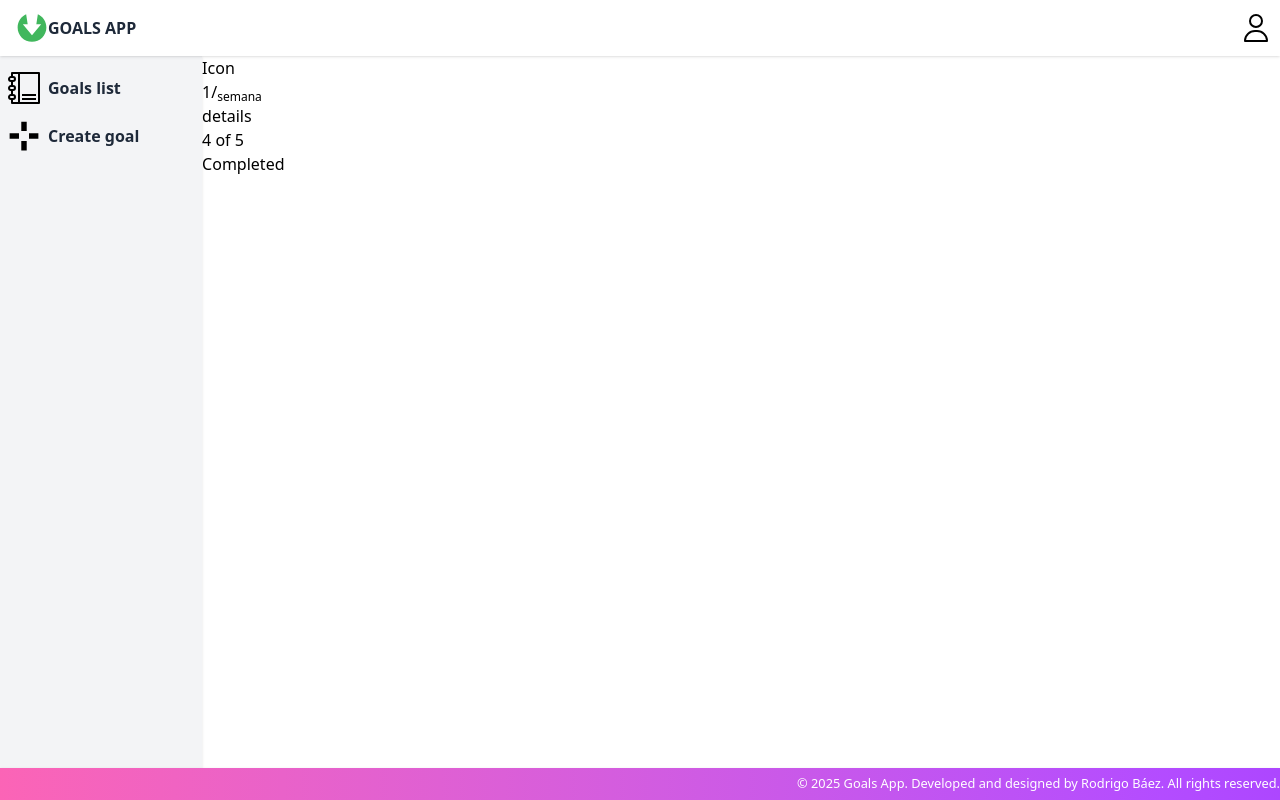
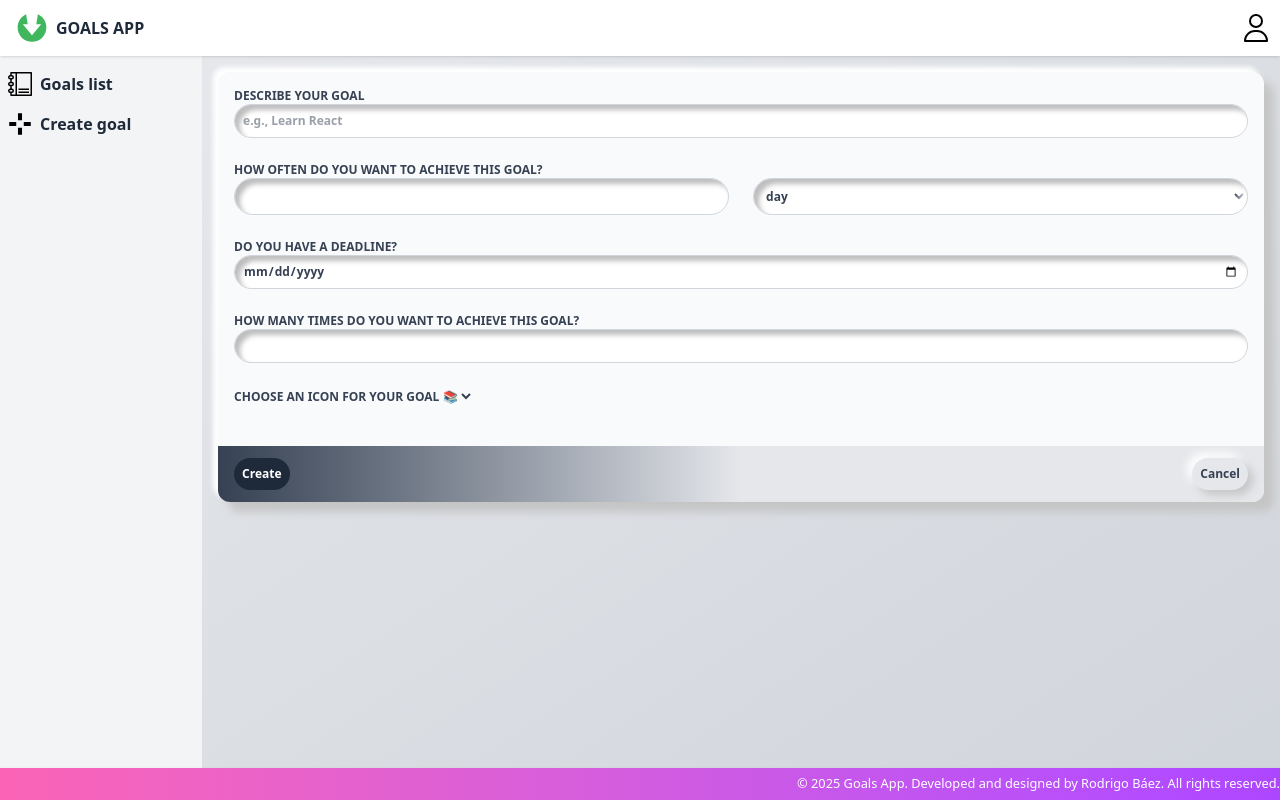
Before and after one commit to RodrigoBaezG/Goals-app, a React (Vite) app: page / in a window 1280 px wide. Built offline with nearby package versions, Linux system fonts and the light colour scheme.

Commit message:
Goal form css

```diff
--- a/src/App.css
+++ b/src/App.css
@@ -1,3 +1,26 @@
-#root {
+@reference "tailwindcss";
 
+.tarjeta {
+    @apply m-4 text-gray-700 text-xs mx-4 rounded-xl shadow-[10px_10px_10px_#c5c5c5,_-5px_-5px_5px_#ffffff] bg-gray-50 overflow-hidden;
 }
+
+.button {
+    @apply flex justify-center items-center p-2 font-bold h-8;
+}
+
+.button--gray {
+    @apply bg-gray-200 font-bold h-8 p-2 text-gray-700 hover:bg-gray-100 rounded-3xl shadow-[5px_5px_10px_#c5c5c5,_-5px_-5px_10px_#ffffff];
+}
+
+.button--black {
+    @apply bg-gray-800 text-white font-bold h-8 p-2 hover:bg-gray-600 rounded-3xl;
+}
+
+.label {
+    @apply text-gray-700 font-bold block uppercase text-xs mb-6;
+}
+
+.input {
+    @apply w-full p-2 rounded-3xl border bg-white border-gray-300 focus:outline-none focus:ring-2 focus:ring-blue-500;
+    box-shadow: inset 5px 5px 5px #bebebe, inset -5px -5px 10px #ffffff;
+}
--- a/src/App.jsx
+++ b/src/App.jsx
@@ -2,14 +2,16 @@ import './App.css'
 import Header from './components/Header.jsx';
 import Main from './components/Main.jsx';
 import Footer from './components/Footer.jsx';
-import Goal from './components/lista/Goal.jsx';
+import List from './components/lista/List.jsx';
+import Details from './components/nueva/Details.jsx';
 
 function App() {
   return (
     <div className="App">
       <Header></Header>
       <Main>
-        <Goal></Goal>
+        {/* <List></List> */}
+        <Details></Details>
       </Main>
       <Footer></Footer>
     </div>
--- a/src/components/Header.module.css
+++ b/src/components/Header.module.css
@@ -13,7 +13,7 @@
 }
 
 .title {
-    @apply flex uppercase font-semibold text-gray-800;
+    @apply  ml-2 flex uppercase font-semibold text-gray-800;
 }
 
 .icon {
--- a/src/components/Main.jsx
+++ b/src/components/Main.jsx
@@ -2,6 +2,7 @@ import MainCss from './Main.module.css';
 import ListIcon from '../img/ListIcon.svg';
 import NewGoalIcon from '../img/newgoal.svg';
 import Link from './Link';
+import List from './lista/List.jsx';
 
 
 function Main({children}) {
--- a/src/components/Main.module.css
+++ b/src/components/Main.module.css
@@ -1,8 +1,15 @@
 @reference "tailwindcss";
+
+
+.tarjeta {
+
+    @apply rounded-xl m-2 text-gray-700 text-xs mx-4 shadow-[10px_10px_20px_#c5c5c5,_-10px_-10px_20px_#ffffff]
+
+}
 
 .mainContainer {
     height: calc(100vh - 88px);
-    @apply flex;
+    @apply flex flex-row overflow-hidden;
 }
 
 .aside{
@@ -11,9 +18,9 @@
 }
 
 .main{
-    @apply w-full h-full overflow-scroll;
+    @apply w-full h-full overflow-scroll bg-gradient-to-tl from-gray-300 to-gray-200;
 }
 
 .icon {
-    @apply h-8 mr-2;
+    @apply h-6 mr-2;
 }
--- a/src/components/lista/Goal.jsx
+++ b/src/components/lista/Goal.jsx
@@ -1,19 +1,28 @@
-function Goal() {
+import styles from './Goal.module.css';
+
+
+
+function Goal({icono, details, period, events, goal, completed}) {
+
+
+
     return (
-        <div>
-            <div>
-                <div>Icon</div>
-                <p>1/<sub>semana</sub></p>
-                <p>details</p>
+        <div className={styles.goal + " tarjeta"}>
+            <div className="flex items-center justify-center">
+                <div className={styles.icon}>{icono}</div>
+                <p className={styles.frecuency}>{events}<sub className='text-xs flex ml-2'>/{period}</sub></p>
+                <p>{details}</p>
             </div>
-            <div>
-                <div>
-                    <p>4 of 5</p>
-                    <div>
-                        <div></div>
+            <div className="flex items-center">
+                <div className='relative m-5 mx-8'>
+                    <p className='text-center'>{completed} of {goal}</p>
+                    <div className={styles.progressBar}>
+                        <div
+                        style={{ width: `${Math.round((completed / goal) * 100)}%` }}
+                        className={styles.progress}></div>
                     </div>
                 </div>
-                <button>Completed</button>
+                <button className='button--gray mr-2'>Completed</button>
             </div>
         </div>
     );
--- /dev/null
+++ b/src/components/lista/Goal.module.css
@@ -0,0 +1,23 @@
+@reference "tailwindcss";
+
+.goal {
+    @apply flex h-14 p-2 justify-between items-center;
+}
+
+.icon {
+    @apply flex items-center justify-center h-10 w-10 m-2 rounded-3xl bg-gray-100 text-2xl;
+    box-shadow: inset 5px 5px 10px #bebebe, inset -5px -5px 10px #ffffff;
+}
+
+.frecuency {
+    @apply ml-3 text-xl mr-5 flex text-gray-500 justify-center items-center;
+}
+
+.progressBar {
+    @apply w-13 h-1 rounded bg-gray-300;
+
+}
+
+.progress {
+    @apply h-1 rounded bg-gradient-to-l from-green-200 to-blue-500;
+}
--- /dev/null
+++ b/src/components/lista/List.jsx
@@ -0,0 +1,38 @@
+import Goal from './Goal.jsx';
+
+const listaMock = [
+    {
+    icono: "📚",
+    details: "Learn React",
+    period: "week",
+    events: 4,
+    goal: 10,
+    completed: 3
+    },
+    {
+    icono: "📚",
+    details: "Learn Python",
+    period: "week",
+    events: 5,
+    goal: 20,
+    completed: 5
+    },
+    {
+    icono: "📚",
+    details: "Learn JavaScript",
+    period: "week",
+    events: 7,
+    goal: 15,
+    completed: 8
+    }
+
+];
+
+
+function List () {
+    return (
+            listaMock.map(goal => (<Goal {...goal} />))
+     );
+}
+
+export default List ;
--- /dev/null
+++ b/src/components/nueva/Details.jsx
@@ -0,0 +1,50 @@
+import DetailsCss from './Details.module.css';
+
+function Details() {
+
+    const frecuencyOptions = ['day', 'week', 'month', 'year'];
+    const iconOptions = ['📚', '💻', '🎨', '🏋️‍♂️', '💦', '✈️'];
+    return (
+        <div className="tarjeta">
+            <form action="" className="p-4">
+                <label className="label">
+                    Describe your goal
+                    <input type="text" className="input" placeholder="e.g., Learn React" />
+                </label>
+                <label className="label">
+                    How often do you want to achieve this goal?
+                    <div className="flex">
+                        <input type="text" className="input mr-6" />
+                        <select name="" id="" className="input">
+                            {frecuencyOptions.map(option => (
+                                <option value={option}>{option}</option>
+                            ))}
+                        </select>
+                    </div>
+                </label>
+                <label className="label">
+                    Do you have a deadline?
+                    <input type="date" className="input" />
+                </label>
+                <label className="label">
+                    How many times do you want to achieve this goal?
+                    <input type="number" min={0} className="input"/>
+                </label>
+                <label className="label">
+                    Choose an icon for your goal
+                    <select>
+                        {iconOptions.map(icon => ( <option value={icon}>{icon}</option>
+                        ))}
+                    </select>
+
+                </label>
+            </form>
+            <div className={DetailsCss.buttons}>
+                <button className="button button--black">Create</button>
+                <button className="button button--gray">Cancel</button>
+            </div>
+        </div>
+    );
+}
+
+export default Details;
--- /dev/null
+++ b/src/components/nueva/Details.module.css
@@ -0,0 +1,5 @@
+@reference "tailwindcss";
+
+.buttons {
+    @apply flex justify-between p-2 bg-gradient-to-r from-gray-700 via-gray-200 to-gray-200 px-4 py-3;
+}
```
